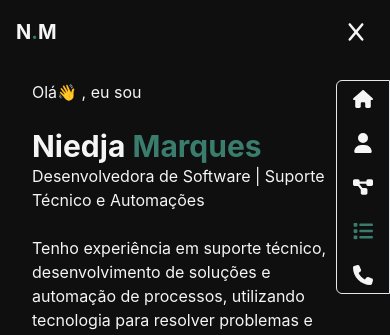
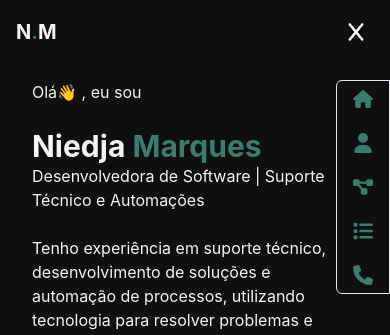
Before and after one commit to NiedjaMarques/Portifolio, a React (Vite) app: page / in a window 390 px wide. Both pictures are taken after a click on the button "Toggle menu". Shown: the top 335 px of the page. Built offline with nearby package versions, Linux system fonts and the light colour scheme.

Commit message:
ajuste navbar

```diff
--- a/src/pages/componentes/NavbarSection.jsx
+++ b/src/pages/componentes/NavbarSection.jsx
@@ -51,11 +51,11 @@ const MobileMenu = () => {
     const [isOpen, setIsOpen] = useState(false);
 
     const icons = {
-        home: <FaHouse className='text-rosa text-xl' />,
-        about: <FaUser className='text-amarelo text-xl' />,
-        projects: <FaDiagramProject className='text-azul-claro text-xl' />,
+        home: <FaHouse className='text-verde text-xl' />,
+        about: <FaUser className='text-verde text-xl' />,
+        projects: <FaDiagramProject className='text-verde text-xl' />,
         skills: <FaList className='text-verde text-xl' />,
-        contact: <FaPhone className='text-rosa text-xl' />,
+        contact: <FaPhone className='text-verde text-xl' />,
     };
 
     return (
@@ -81,7 +81,7 @@ const MobileMenu = () => {
             {isOpen && (
                 <div
                     id="mobile-menu"
-                    className='absolute right-0 top-20 space-y-2 bg-azul-escuro border rounded-l-md'
+                    className='bg-preto absolute right-0 top-20 space-y-2 border rounded-l-md'
                 >
                     {nav_items.map((item) => (
                         <ScrollLink
```
